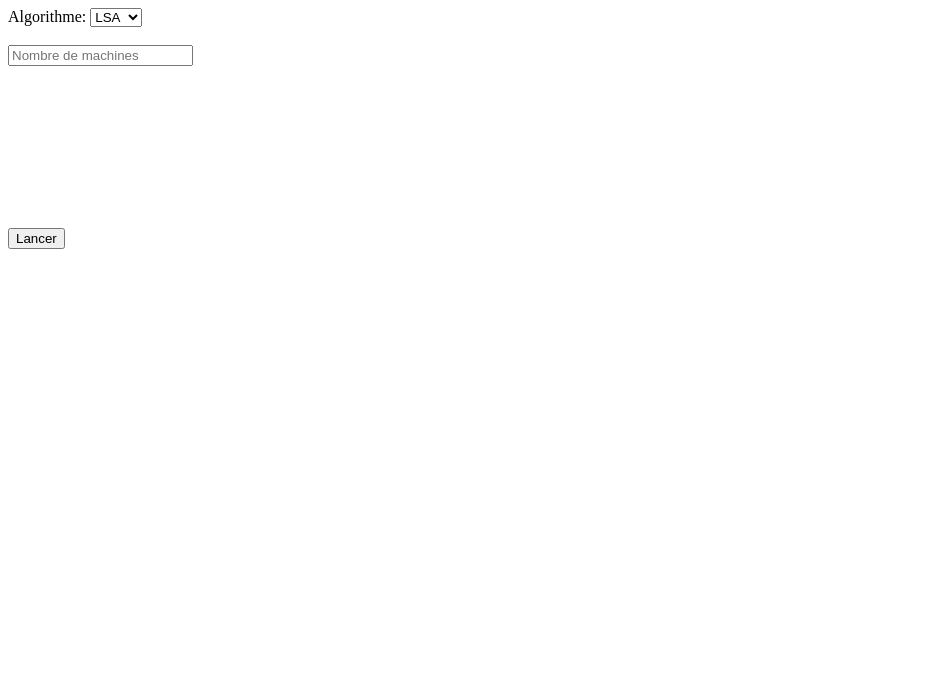
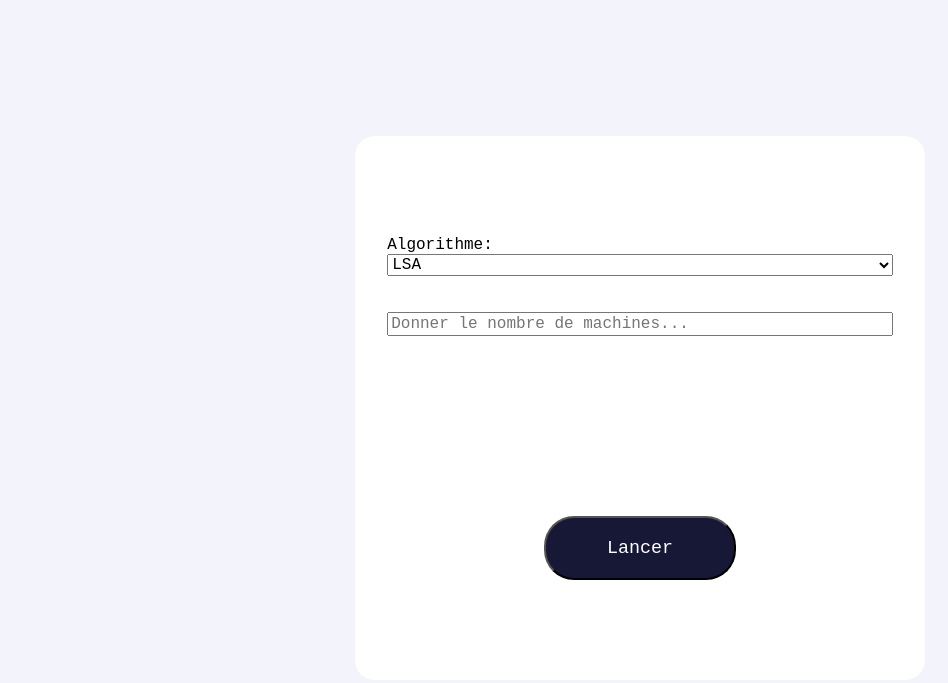
Before and after one commit to lyamtorres/min-makespan, a plain HTML site: page index.html in a window 1280 px wide. Shown: the whole page, without its empty margins (0-948 px from the left). Drawn offline with Linux system fonts and the light colour scheme.

Commit message:
Enhance UI with styles

```diff
--- a/index.html
+++ b/index.html
@@ -4,23 +4,28 @@
     <meta charset="UTF-8">
     <meta http-equiv="X-UA-Compatible" content="IE=edge">
     <meta name="viewport" content="width=device-width, initial-scale=1.0">
+    <link rel="stylesheet" href="style.css">
     <title>Solveur Min Makespan</title>
 </head>
 <body>
-    <label for="algorithms">Algorithme: </label>
-    <select name="algorithms" id="algorithms">
-        <option value="lsa" selected>LSA</option>
-        <option value="lpt">LPT</option>
-        <option value="rma">RMA</option>
-    </select><br><br>
 
-    <input type="number" id="m" name="m" placeholder="Nombre de machines"><br><br>
-    <input type="hidden" id="n" name="n" placeholder="Nombre de tâches"><br><br>
-    <input type="hidden" id="k" name="k" placeholder="Nombre d'itérations"><br><br>
-    <input type="hidden" id="dmin" name="dmin" placeholder="Durée de tâches minimale"><br><br>
-    <input type="hidden" id="dmax" name="dmax" placeholder="Durée de tâches maximale"><br><br>
-    <button type="submit" id="submit">Lancer</button>
+    <div class="container">
+        <label for="algorithms">Algorithme: </label>
+        <select name="algorithms" id="algorithms">
+            <option value="lsa" selected>LSA</option>
+            <option value="lpt">LPT</option>
+            <option value="rma">RMA</option>
+        </select><br><br>
+        <input type="number" id="m" name="m" placeholder="Donner le nombre de machines..."><br><br>
+        <input type="hidden" id="n" name="n" placeholder="Donner le nombre de tâches..."><br><br>
+        <input type="hidden" id="k" name="k" placeholder="Donner le nombre d'itérations..."><br><br>
+        <input type="hidden" id="dmin" name="dmin" placeholder="Donner la durée de tâches minimale..."><br><br>
+        <input type="hidden" id="dmax" name="dmax" placeholder="Donner la durée de tâches maximale..."><br><br>
+        <div class="btn-container">
+            <button type="submit" id="submit">Lancer</button>
+        </div>
 
+    </div>
     <script type="module" defer src="app.js"></script>
 </body>
 </html>
--- a/mode.js
+++ b/mode.js
@@ -22,7 +22,7 @@ class Mode {
         const lptRatio = lpt / maxLowerBoundValue;
         const rmaRatio = rma / maxLowerBoundValue;
 
-        console.log(`
+        alert(`
         Borne inférieure "maximum" = ${maxLowerBound}
         Borne inférieure "moyenne" = ${mediumLowerBound}
 
@@ -146,7 +146,7 @@ class IR extends Mode {
         mediumLptRatio /= arr.length;
         mediumRmaRatio /= arr.length;
 
-        console.log(`
+        alert(`
         ratio moyen LSA = ${mediumLsaRatio}
         ratio moyen LPT = ${mediumLptRatio}
         ratio moyen RMA = ${mediumRmaRatio}
--- a/style.css
+++ b/style.css
@@ -0,0 +1,40 @@
+* {
+    font-size: 16px;
+    font-family: monospace;
+}
+
+body {
+    height: 100vh;
+    background-color: #F3F3FB;
+    display: flex;
+    justify-content: center;
+    align-items: center;
+}
+
+.container {
+    width: 40%;
+    height: 60%;
+    margin: 2rem;
+    padding: 2rem;
+    background-color: white;
+    border-radius: 20px;
+    display: inherit;
+    justify-content: inherit;
+    flex-direction: column;
+}
+
+.btn-container {
+    width: 100%;
+    display: inherit;
+    justify-content: center;
+}
+
+#submit {
+    font-size: 1.15rem;
+    width: 12rem;
+    height: 4rem;
+    color: #FFFFFF;
+    background-color: #171736;
+    border-radius: 30px;
+    cursor: pointer;
+}
```
